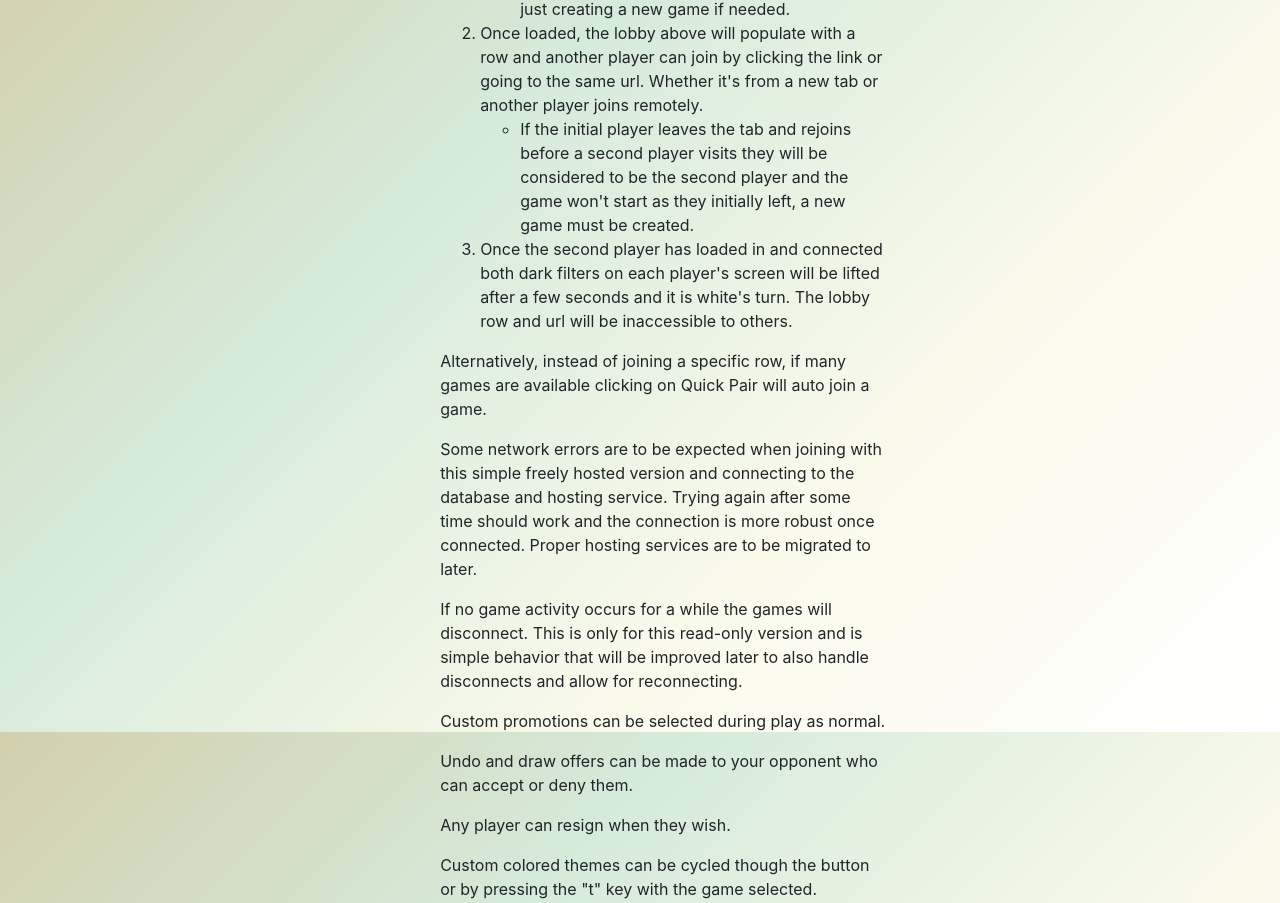
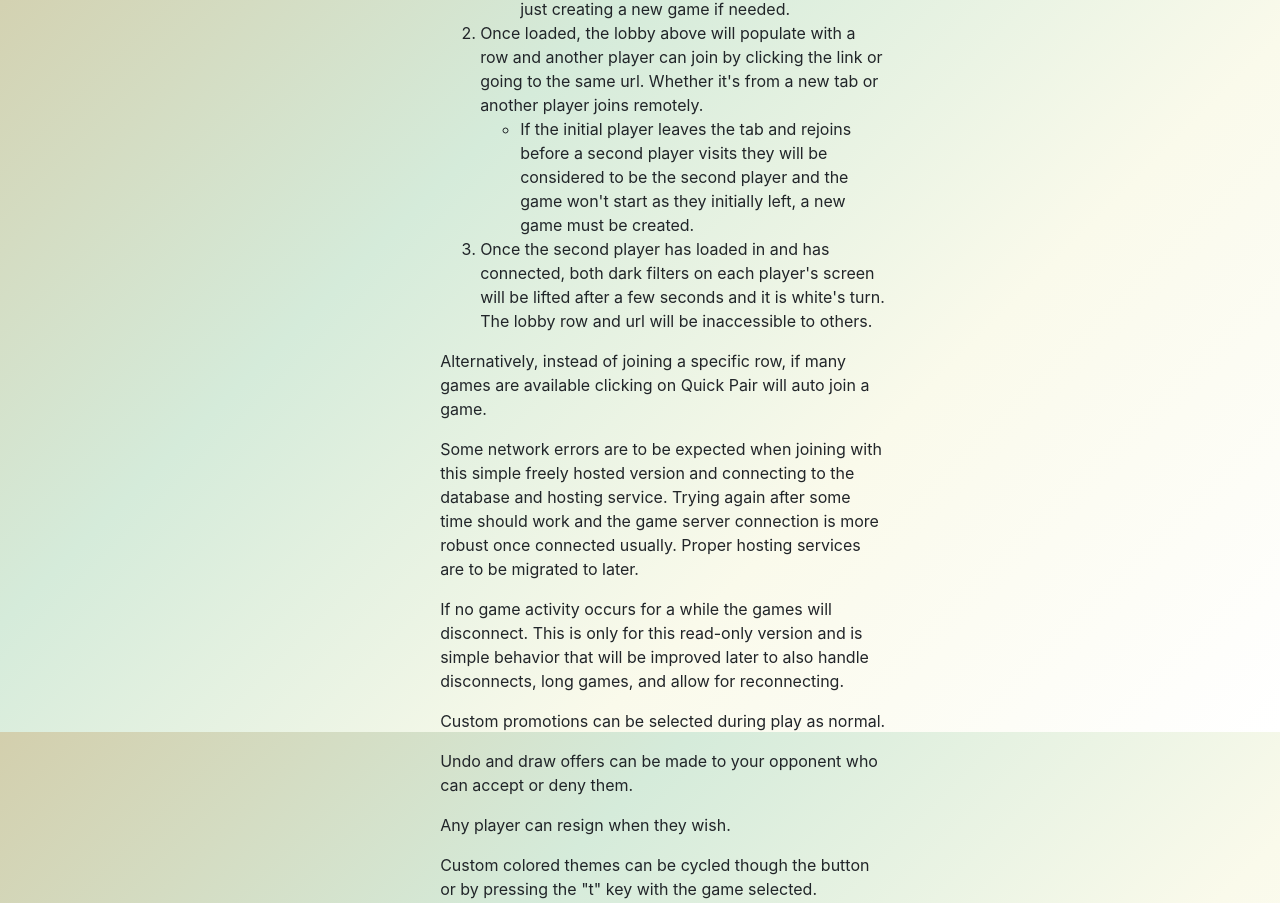
Before and after one commit to kjrelations/joint-decision-chess, a Django app: page / in a window 1280 px wide. Shown: the part 868-1771 px from the top of the page. Run offline with Django 4.2, Linux system fonts and the light colour scheme; data that the repository does not hold is empty; some libraries are stand-ins or nearby versions.

Commit message:
final update

```diff
--- a/decisionchess/main/templates/main/home.html
+++ b/decisionchess/main/templates/main/home.html
@@ -75,14 +75,14 @@ Decision Chess
                                 </li>
                             </ul>
                         </li>
-                        <li>Once the second player has loaded in and connected both dark filters on each player&#39;s screen will be lifted after a few seconds and it is white&#39;s turn. The lobby row and url will be inaccessible to others.</li>
+                        <li>Once the second player has loaded in and has connected, both dark filters on each player&#39;s screen will be lifted after a few seconds and it is white&#39;s turn. The lobby row and url will be inaccessible to others.</li>
                     </ol>
                     <p>Alternatively, instead of joining a specific row, if many games are available clicking on Quick Pair will auto join a game.</p>
                     <p>Some network errors are to be expected when joining with this simple freely hosted version and connecting to the database and hosting service.
-                        Trying again after some time should work and the connection is more robust once connected. Proper hosting services are to be migrated to later.
+                        Trying again after some time should work and the game server connection is more robust once connected usually. Proper hosting services are to be migrated to later.
                     </p>
                     <p>If no game activity occurs for a while the games will disconnect. This is only for this read-only version and is simple behavior that will be improved later to
-                        also handle disconnects and allow for reconnecting.
+                        also handle disconnects, long games, and allow for reconnecting.
                     </p>
                     <p>Custom promotions can be selected during play as normal.</p>
                     <p>Undo and draw offers can be made to your opponent who can accept or deny them.</p>
```
Also changed, not shown: decisionchess/main/migrations/0001_initial.py, decisionchess/main/migrations/0002_user_country.py (deleted), decisionchess/main/migrations/0003_chesslobby.py (deleted), decisionchess/main/migrations/0004_remove_chesslobby_lobby_url_chesslobby_expire_and_more.py (deleted), decisionchess/main/migrations/0005_alter_chesslobby_black_uuid_and_more.py (deleted), decisionchess/main/migrations/0006_remove_chesslobby_initiator_uuid_and_more.py (deleted), decisionchess/main/migrations/0007_alter_chesslobby_expire_alter_chesslobby_timestamp.py (deleted).
